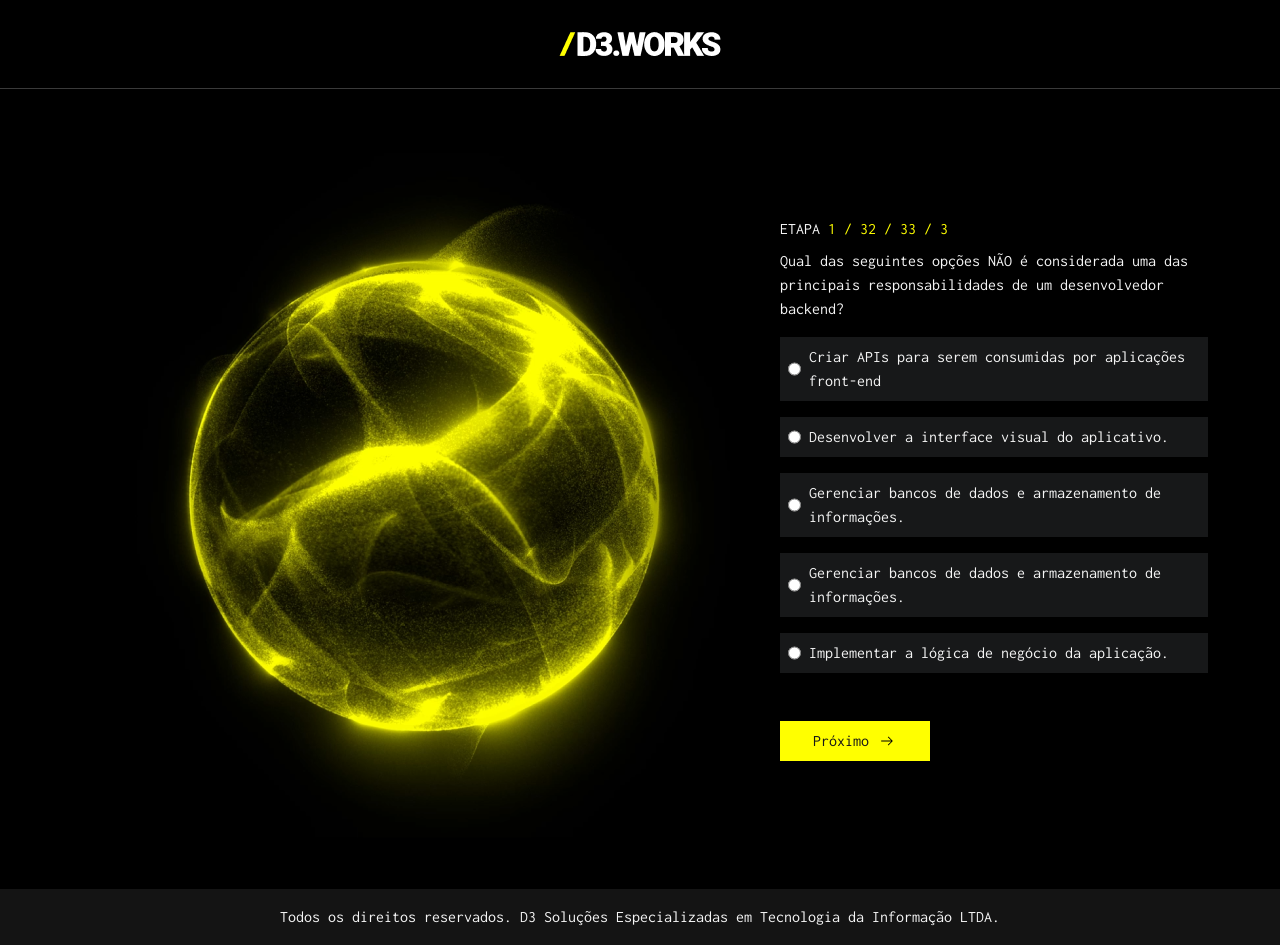
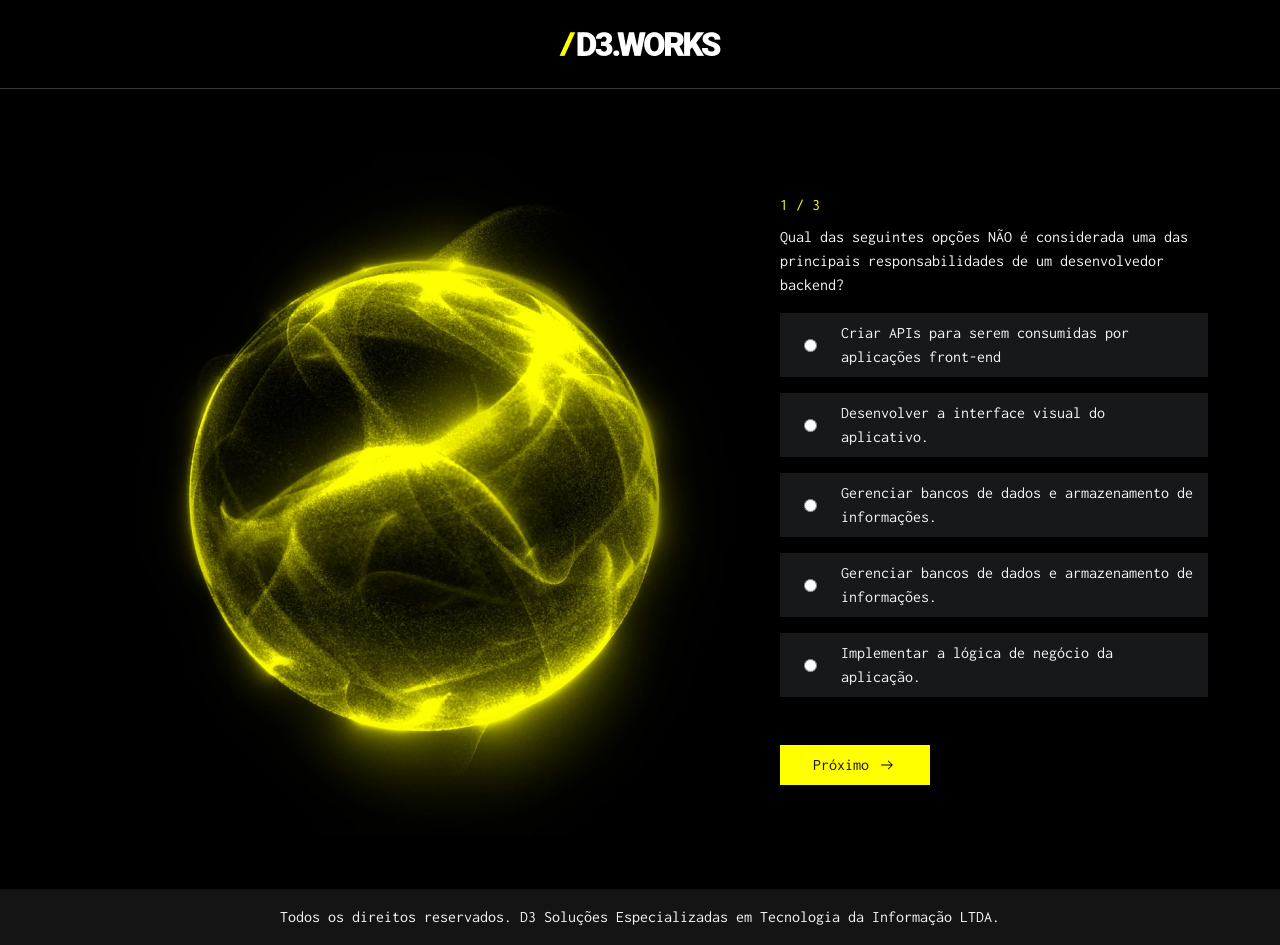
Before and after one commit to brunoidalgo/d3-works-desafio, a Next.js app: page /quiz in a window 1280 px wide. Built offline with nearby package versions, Linux system fonts and the light colour scheme.

Commit message:
Issue: Add a logic for questions

```diff
--- a/src/app/quiz/page.js
+++ b/src/app/quiz/page.js
@@ -12,9 +12,11 @@ import seta from "../../../public/assets/seta-direita.svg";
 export default function Quiz() {
 
     const [showLoading, setShowLoading] = useState(false);
+    const [perguntaAtual, setPerguntaAtual] = useState(0);
 
     const handleStart = () => {
         setShowLoading(true);
+        setPerguntaAtual(perguntaAtual + 1);
         setTimeout(() => {
             setShowLoading(false);
         }, 5000);
@@ -28,8 +30,6 @@ export default function Quiz() {
         "Implementar a lógica de negócio da aplicação.",
     ];
 
-    const steps = [1, 2, 3];
-
     return (
         <>
             {showLoading && <Loading />}
@@ -40,18 +40,17 @@ export default function Quiz() {
                         alt="circulo-dourado"
                     />
                     <div className="font-inconsolata font-thin flex flex-col text-left w-[428px] text-wrap">
-                        <div>ETAPA {steps.map((step) => {
-                            return (
-                                <span key={step} className="text-primarias-black">{step} / 3</span>
-                            )
-                        })}</div>
+                        <div>
+                            <span className="text-primarias-black">{perguntaAtual + 1} / {questions.length - 2}
+                            </span>
+                        </div>
                         <div className="flex flex-col gap-1 mt-2 mb-2">
                             Qual das seguintes opções NÃO é considerada uma das principais responsabilidades de um desenvolvedor backend?
                         </div>
                         {questions.map((question, index) => {
                             return (
-                                <div key={index} className="flex flex-row gap-2 bg-neutras-black p-2 mt-2 mb-2">
-                                    <input type="radio" id={index} name="question" value={question} />
+                                <div key={index} className="flex flex-row gap-2 bg-neutras-black p-2 mt-2 mb-2 text-left items-center">
+                                    <input type="radio" id={index} name="question" value={question} className="m-4" />
                                     <label htmlFor={index}>{question}</label>
                                 </div>
                             )
```
